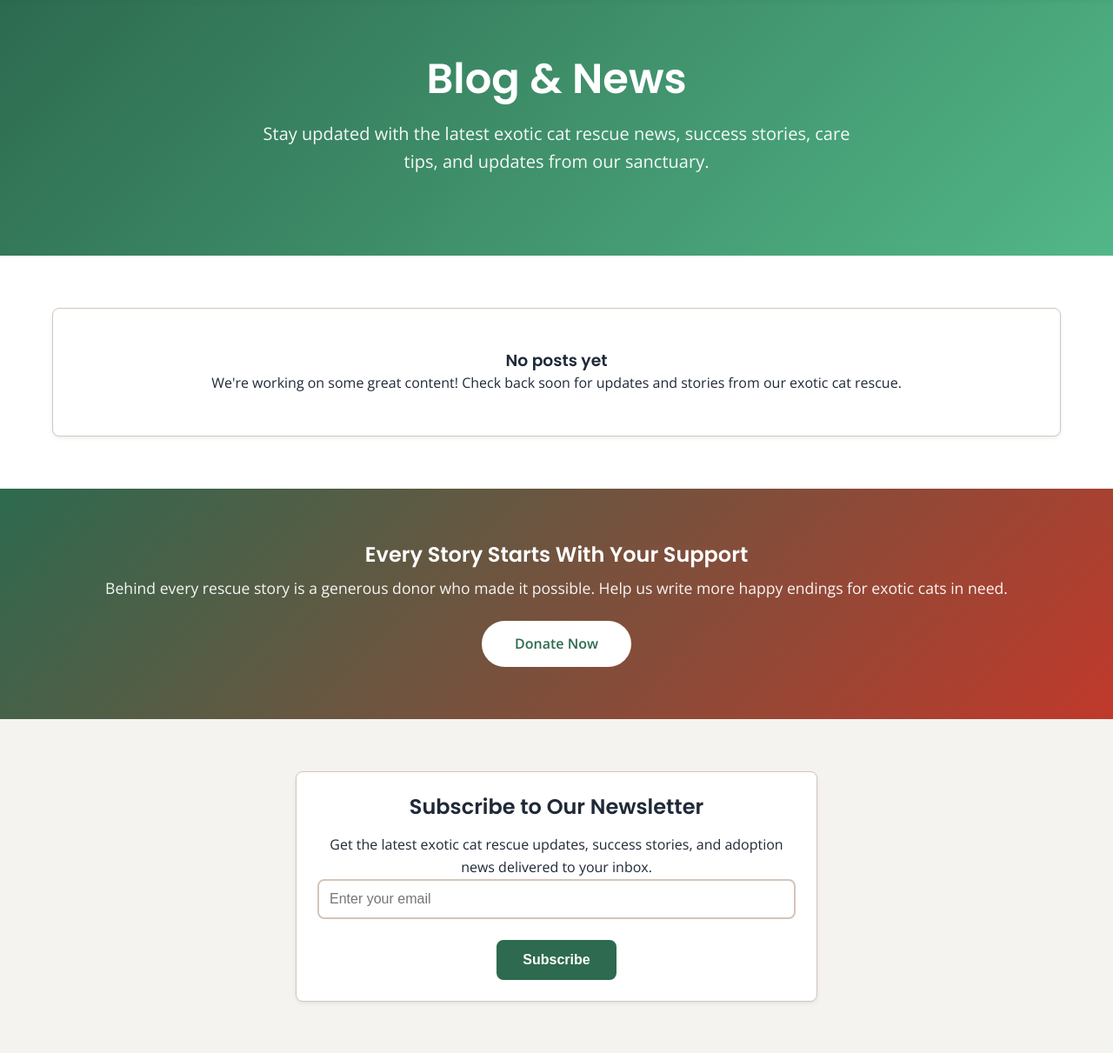
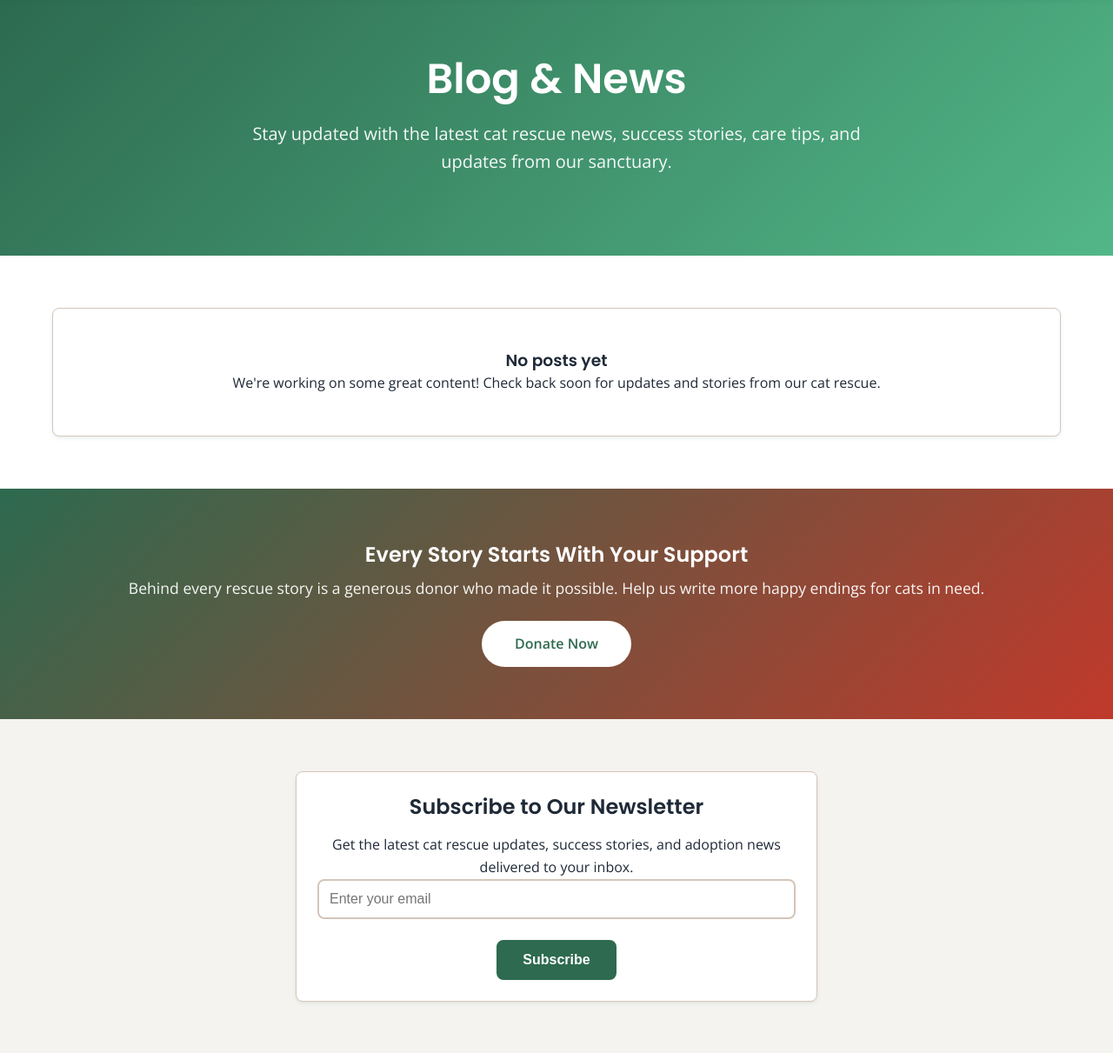
Before and after one commit to jamesbaldwings/Carefulcat, a PHP site: page /blog.php in a window 1280 px wide. Shown: the part 82-1293 px from the top of the page at 87% size. Run offline with PHP 8.4, Linux system fonts and the light colour scheme; data comes from the database, SQL or seed files in the repository; data that the repository does not hold is empty; some libraries are stand-ins or nearby versions.

Commit message:
Update blog.php

```diff
--- a/public_html/blog.php
+++ b/public_html/blog.php
@@ -10,9 +10,9 @@ if (!isPageVisible('blog')) {
     exit;
 }
 
-$pageTitle = 'Blog & News - Exotic Cat Rescue Stories';
-$metaDescription = 'Read the latest news, exotic cat rescue success stories, care tips, and updates from Careful Cat Rescue in Murfreesboro, TN.';
-$metaKeywords = 'exotic cat rescue blog, small exotic cat news, serval rescue stories, savannah cat care tips, exotic feline rescue updates Tennessee';
+$pageTitle = 'Blog & News - Cat Rescue Stories';
+$metaDescription = 'Read the latest news, cat rescue success stories, care tips, and updates from Careful Cat Rescue in Murfreesboro, TN.';
+$metaKeywords = 'cat rescue blog, cat news, serval rescue stories, savannah cat care tips, cat rescue updates Tennessee';
 
 // Get published blog posts
 $sql = "SELECT * FROM posts WHERE status = 'published' ORDER BY published_at DESC LIMIT 12";
@@ -24,7 +24,7 @@ require_once __DIR__ . '/includes/header.php';
 <section class="hero" style="padding: 60px 0;">
     <div class="container">
         <h1>Blog &amp; News</h1>
-        <p>Stay updated with the latest exotic cat rescue news, success stories, care tips, and updates from our sanctuary.</p>
+        <p>Stay updated with the latest cat rescue news, success stories, care tips, and updates from our sanctuary.</p>
     </div>
 </section>
 
@@ -57,7 +57,7 @@ require_once __DIR__ . '/includes/header.php';
         <div class="card">
             <div class="card-content text-center" style="padding: 3rem;">
                 <h3>No posts yet</h3>
-                <p>We're working on some great content! Check back soon for updates and stories from our exotic cat rescue.</p>
+                <p>We're working on some great content! Check back soon for updates and stories from our cat rescue.</p>
             </div>
         </div>
         <?php endif; ?>
@@ -68,7 +68,7 @@ require_once __DIR__ . '/includes/header.php';
 <section class="section" style="background: linear-gradient(135deg, var(--primary-color), #c0392b); color: white; text-align: center;">
     <div class="container">
         <h2 style="color: white; margin-bottom: 0.5rem;">Every Story Starts With Your Support</h2>
-        <p style="margin-bottom: 1.5rem; opacity: 0.95; font-size: 1.1rem;">Behind every rescue story is a generous donor who made it possible. Help us write more happy endings for exotic cats in need.</p>
+        <p style="margin-bottom: 1.5rem; opacity: 0.95; font-size: 1.1rem;">Behind every rescue story is a generous donor who made it possible. Help us write more happy endings for cats in need.</p>
         <a href="/donate.php" class="btn" style="background: white; color: var(--primary-color); font-weight: 700; padding: 12px 36px; border-radius: 30px;">Donate Now</a>
     </div>
 </section>
@@ -79,7 +79,7 @@ require_once __DIR__ . '/includes/header.php';
         <div class="card" style="max-width: 600px; margin: 0 auto;">
             <div class="card-content text-center">
                 <h2 class="mb-2">Subscribe to Our Newsletter</h2>
-                <p class="mb-3">Get the latest exotic cat rescue updates, success stories, and adoption news delivered to your inbox.</p>
+                <p class="mb-3">Get the latest cat rescue updates, success stories, and adoption news delivered to your inbox.</p>
                 <form method="POST" action="/api/newsletter-subscribe.php" class="form-inline">
                     <div class="form-group" style="flex: 1;">
                         <input type="email" name="email" class="form-control" placeholder="Enter your email" required>
```
